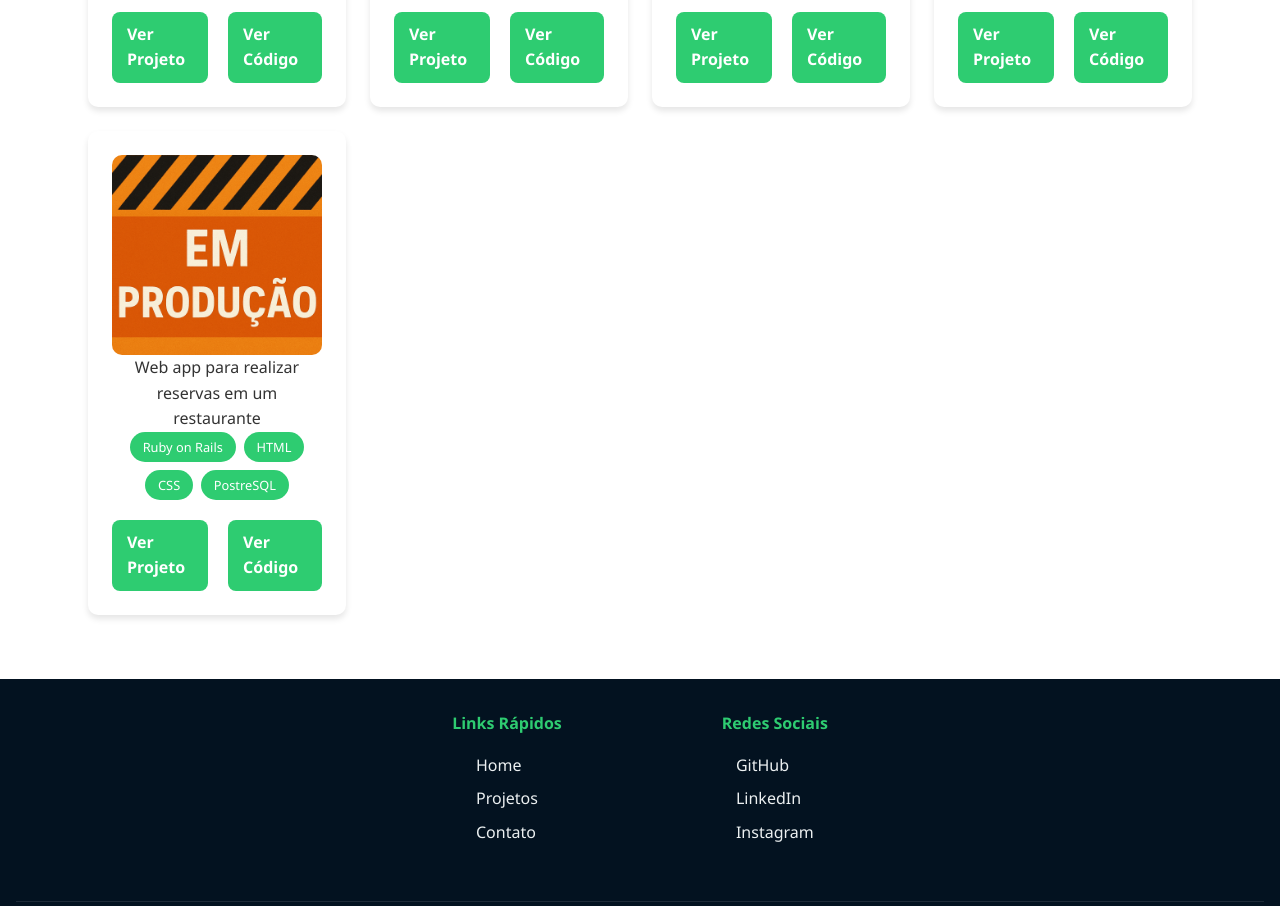
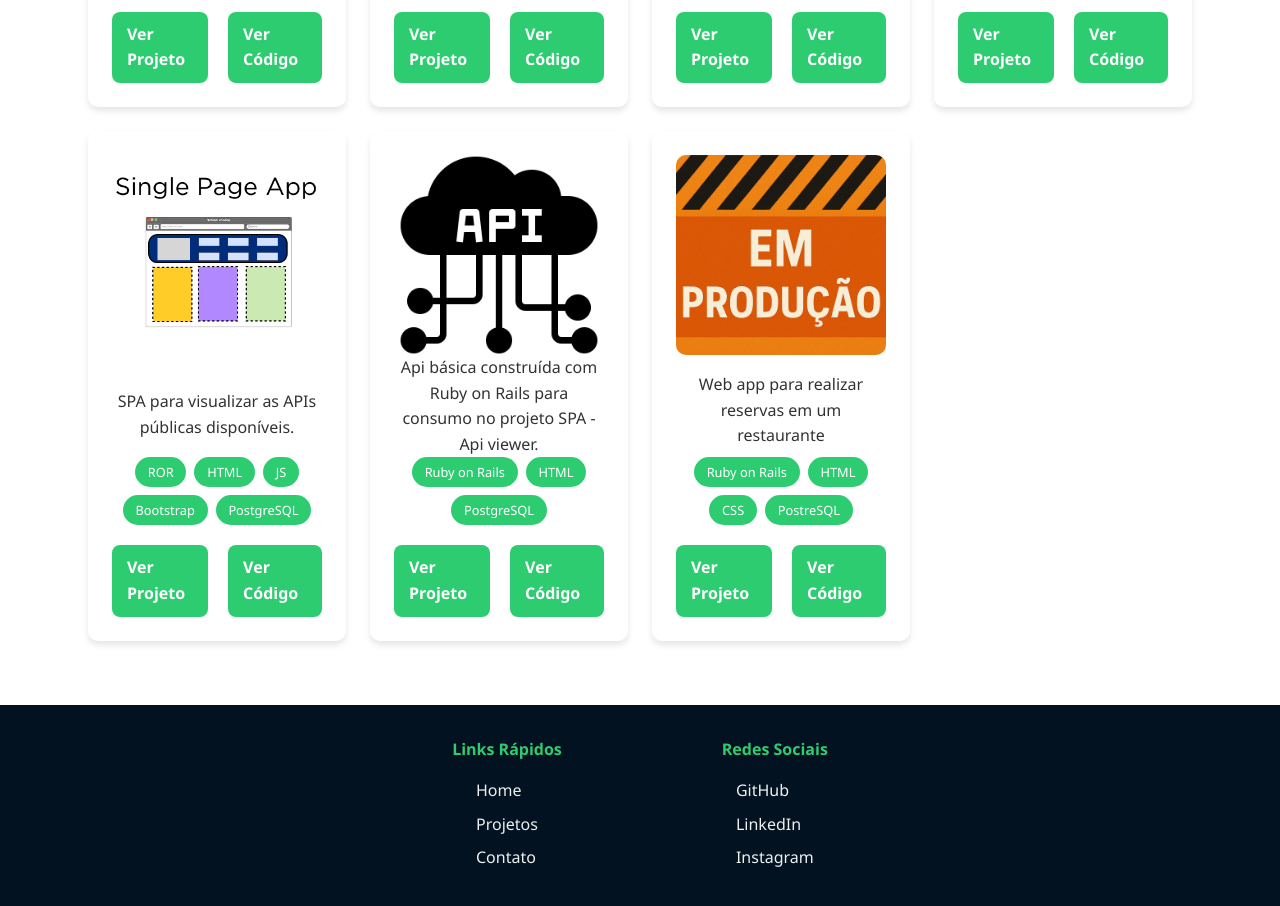
Before and after one commit to Flavio-LP/portifolio, a React (Vite) app: page /portifolio/projects in a window 1280 px wide. Shown: the part 620-1526 px from the top of the page. Built offline with nearby package versions, Linux system fonts and the light colour scheme.

Commit message:
inserido dois novos projetos

```diff
--- a/src/pages/Projects/Projects.tsx
+++ b/src/pages/Projects/Projects.tsx
@@ -45,12 +45,29 @@ const Projects: FC = () => {
     {
       title: "Blog de Leitura de livros",
       description: "Web app para gerenciar livros, com funcionalidades de CRUD.",
-      image: "/portifolio/public/assets/c26016c9-87b4-4cf1-a6fd-8333ee38a00e.png",
+      image: "/portifolio/public/assets/302fa030-72c3-4c3b-89f3-da9224ba5355.png",
       link_projeto: "/portifolio/projects",
       link_codigo: "https://github.com/Flavio-LP/library_blog",
       technologies: ["Ruby on Rails", "HTML", "CSS", "SQLite"],
     },
 
+    {
+      title: "SPA - Api viewer",
+      description: "SPA para visualizar as APIs públicas disponíveis.",
+      image: "/portifolio/public/assets/301418905_519807193481468_1412506637321039011_n.png",
+      link_projeto: "https://vm-dev.vps-kinghost.net/spa_stimulus",
+      link_codigo: "https://github.com/Flavio-LP/spa_stimulus",
+      technologies: ["ROR", "HTML", "JS", "Bootstrap", "PostgreSQL"],
+    },
+
+    {
+      title: "API - Ruby on rails ",
+      description: "Api básica construída com Ruby on Rails para consumo no projeto SPA - Api viewer.",
+      image: "/portifolio/public/assets/3234207.png",
+      link_projeto: "https://vm-dev.vps-kinghost.net/api/",
+      link_codigo: "https://github.com/Flavio-LP/api_stimulus",
+      technologies: ["Ruby on Rails", "HTML", "PostgreSQL"],
+    },
 
     {
       title: "Reservas de Restaurante",
```
Also changed, not shown: public/assets/301418905_519807193481468_1412506637321039011_n.png (added), public/assets/3234207.png (added).
